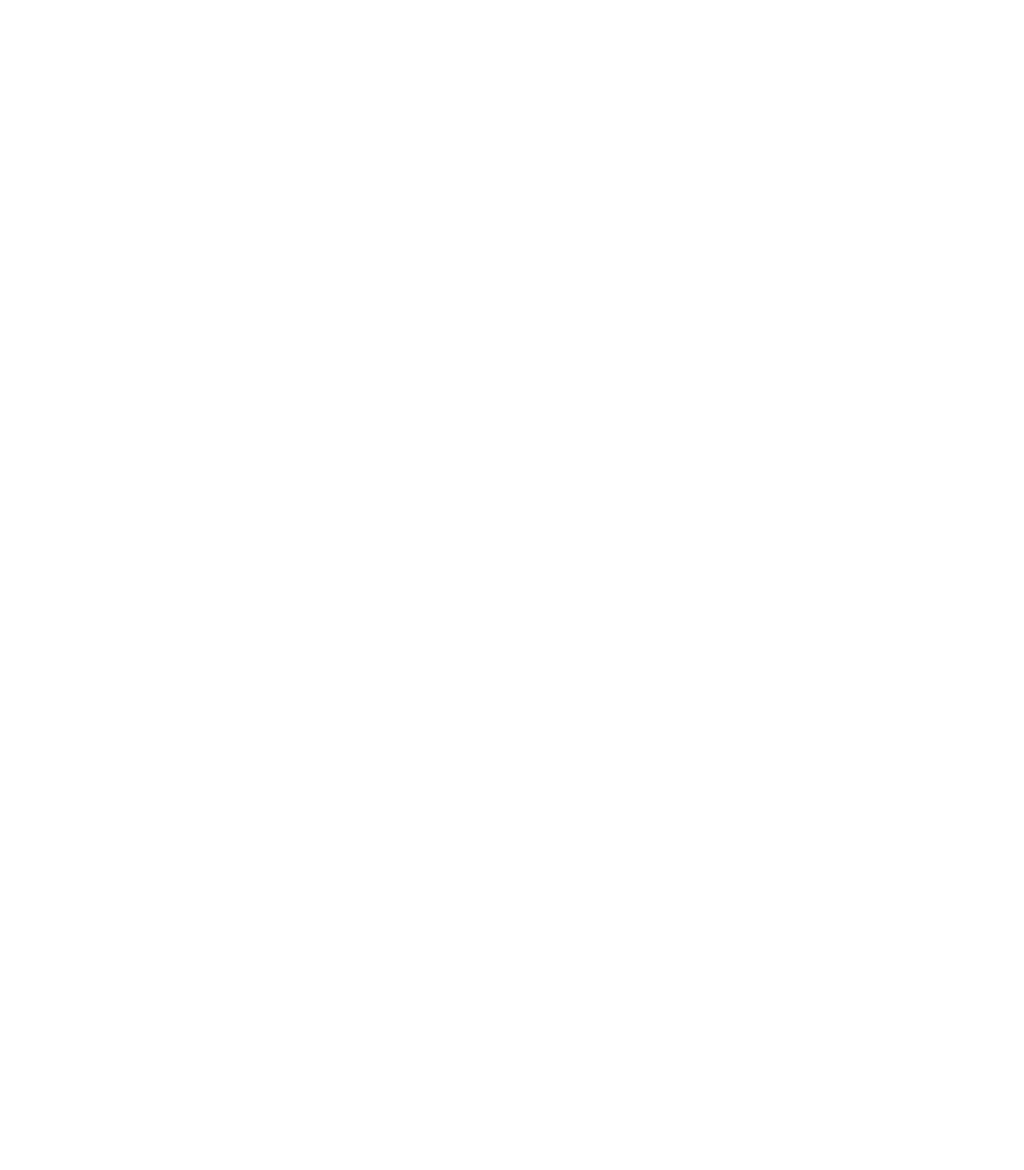
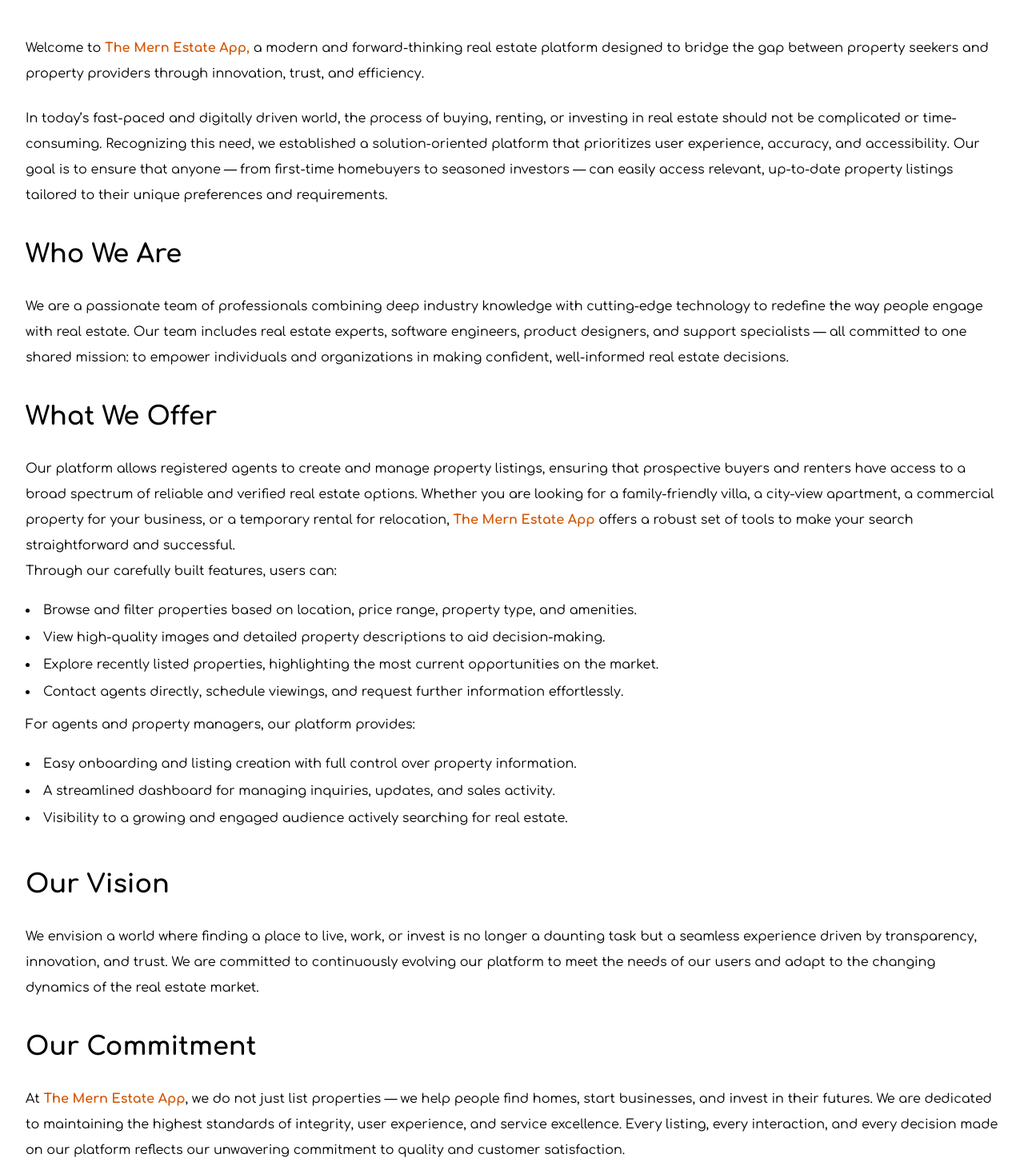
Before and after one commit to geezlothbrok/mern-estate, a React (Vite) app in the folder client/: page /about-us in a window 1280 px wide. Shown: the part 127-1590 px from the top of the page at 80% size. Before the commit the page ends 800 px from the top, so only its background shows below. Built offline with nearby package versions, Linux system fonts and the light colour scheme; no server answers.

Commit message:
completed about us page

```diff
--- /dev/null
+++ b/client/src/pages/About.css
@@ -0,0 +1,31 @@
+.about-container {
+    display: grid;
+    place-items: center;
+    padding-inline: 2rem;
+    padding-block: 3rem;
+    gap: 2.5rem;
+}
+
+.about-intro {
+    display: flex;
+    flex-direction: column;
+    gap: 1.5rem;
+}
+
+.about-text {
+    line-height: 2;
+}
+
+.what-we-offer li{
+    margin-bottom: 1rem;
+    list-style:inside;
+}
+
+.what-we-offer ul {
+    margin-top: 1.5rem;
+}
+
+.mern {
+    color: var( --color-orange);
+    font-weight: bold;
+}
--- a/client/src/pages/About.jsx
+++ b/client/src/pages/About.jsx
@@ -1,9 +1,114 @@
-import React from 'react'
+import React from "react";
+import "./About.css";
 
 function About() {
   return (
-    <div>About</div>
-  )
+    <div className="about-container">
+      <h1>About Us</h1>
+      <div className="about-intro">
+        <p className="about-text">
+          Welcome to <span className="mern">The Mern Estate App,</span> a modern
+          and forward-thinking real estate platform designed to bridge the gap
+          between property seekers and property providers through innovation,
+          trust, and efficiency.
+        </p>
+        <p className="about-text">
+          In today’s fast-paced and digitally driven world, the process of
+          buying, renting, or investing in real estate should not be complicated
+          or time-consuming. Recognizing this need, we established a
+          solution-oriented platform that prioritizes user experience, accuracy,
+          and accessibility. Our goal is to ensure that anyone — from first-time
+          homebuyers to seasoned investors — can easily access relevant,
+          up-to-date property listings tailored to their unique preferences and
+          requirements.
+        </p>
+      </div>
+
+      <div className="who-we-are">
+        <h1 style={{marginBottom: "2rem", fontWeight: "bold"}}>Who We Are</h1>
+        <p className="about-text">
+          We are a passionate team of professionals combining deep industry
+          knowledge with cutting-edge technology to redefine the way people
+          engage with real estate. Our team includes real estate experts,
+          software engineers, product designers, and support specialists — all
+          committed to one shared mission: to empower individuals and
+          organizations in making confident, well-informed real estate
+          decisions.
+        </p>
+      </div>
+      <div className="what-we-offer">
+        <h1 style={{marginBottom: "2rem", fontWeight: "bold"}}>What We Offer</h1>
+        <p className="about-text">
+          Our platform allows registered agents to create and manage property
+          listings, ensuring that prospective buyers and renters have access to
+          a broad spectrum of reliable and verified real estate options. Whether
+          you are looking for a family-friendly villa, a city-view apartment, a
+          commercial property for your business, or a temporary rental for
+          relocation, <span className="mern">The Mern Estate App</span> offers a robust set of
+          tools to make your search straightforward and successful.
+        </p>
+        <p className="about-text">
+          Through our carefully built features, users can:
+        </p>
+        <ul>
+          <li>
+            Browse and filter properties based on location, price range,
+            property type, and amenities.
+          </li>
+          <li>
+            View high-quality images and detailed property descriptions to aid
+            decision-making.
+          </li>
+          <li>
+            Explore recently listed properties, highlighting the most current
+            opportunities on the market.
+          </li>
+          <li>
+            Contact agents directly, schedule viewings, and request further
+            information effortlessly.
+          </li>
+        </ul>
+        <p className="about-text">
+          For agents and property managers, our platform provides:
+        </p>
+        <ul>
+          <li>
+            Easy onboarding and listing creation with full control over property
+            information.
+          </li>
+          <li>
+            A streamlined dashboard for managing inquiries, updates, and sales
+            activity.
+          </li>
+          <li>
+            Visibility to a growing and engaged audience actively searching for
+            real estate.
+          </li>
+        </ul>
+      </div>
+      <div className="our-vision">
+        <h1 style={{marginBottom: "2rem", fontWeight: "bold"}}>Our Vision</h1>
+        <p className="about-text">
+          We envision a world where finding a place to live, work, or invest is
+          no longer a daunting task but a seamless experience driven by
+          transparency, innovation, and trust. We are committed to continuously
+          evolving our platform to meet the needs of our users and adapt to the
+          changing dynamics of the real estate market.
+        </p>
+      </div>
+      <div className="our-commitment">
+        <h1 style={{marginBottom: "2rem", fontWeight: "bold"}}>Our Commitment</h1>
+        <p className="about-text">
+          At <span className="mern">The Mern Estate App</span>, we do not just list properties —
+          we help people find homes, start businesses, and invest in their
+          futures. We are dedicated to maintaining the highest standards of
+          integrity, user experience, and service excellence. Every listing,
+          every interaction, and every decision made on our platform reflects
+          our unwavering commitment to quality and customer satisfaction.
+        </p>
+      </div>
+    </div>
+  );
 }
 
-export default About
+export default About;
```
